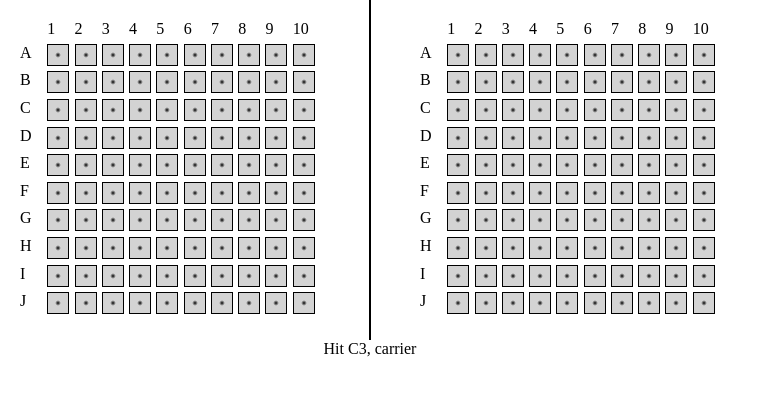
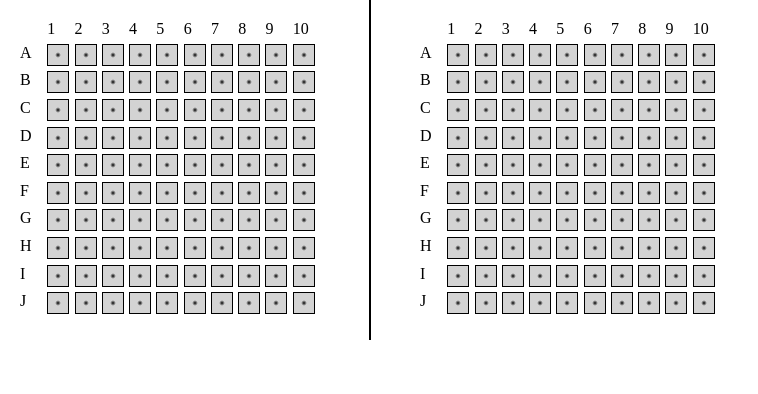
Before and after one commit to mathpianop/battleship, a plain HTML site: page index.html in a window 1280 px wide. Shown: the whole page, without its empty margins (0-758 px from the left). Drawn offline with Linux system fonts and the light colour scheme.

```diff
--- a/index.html
+++ b/index.html
@@ -19,7 +19,6 @@
         <div id="computer-gameboard" class="gameboard"></div>
       </section>
       <div id="computer-response-wrapper">
-        <span id="computer-response">Hit C3, carrier</span>
       </div>
     </div>
     <script src="main.js"></script>
```
